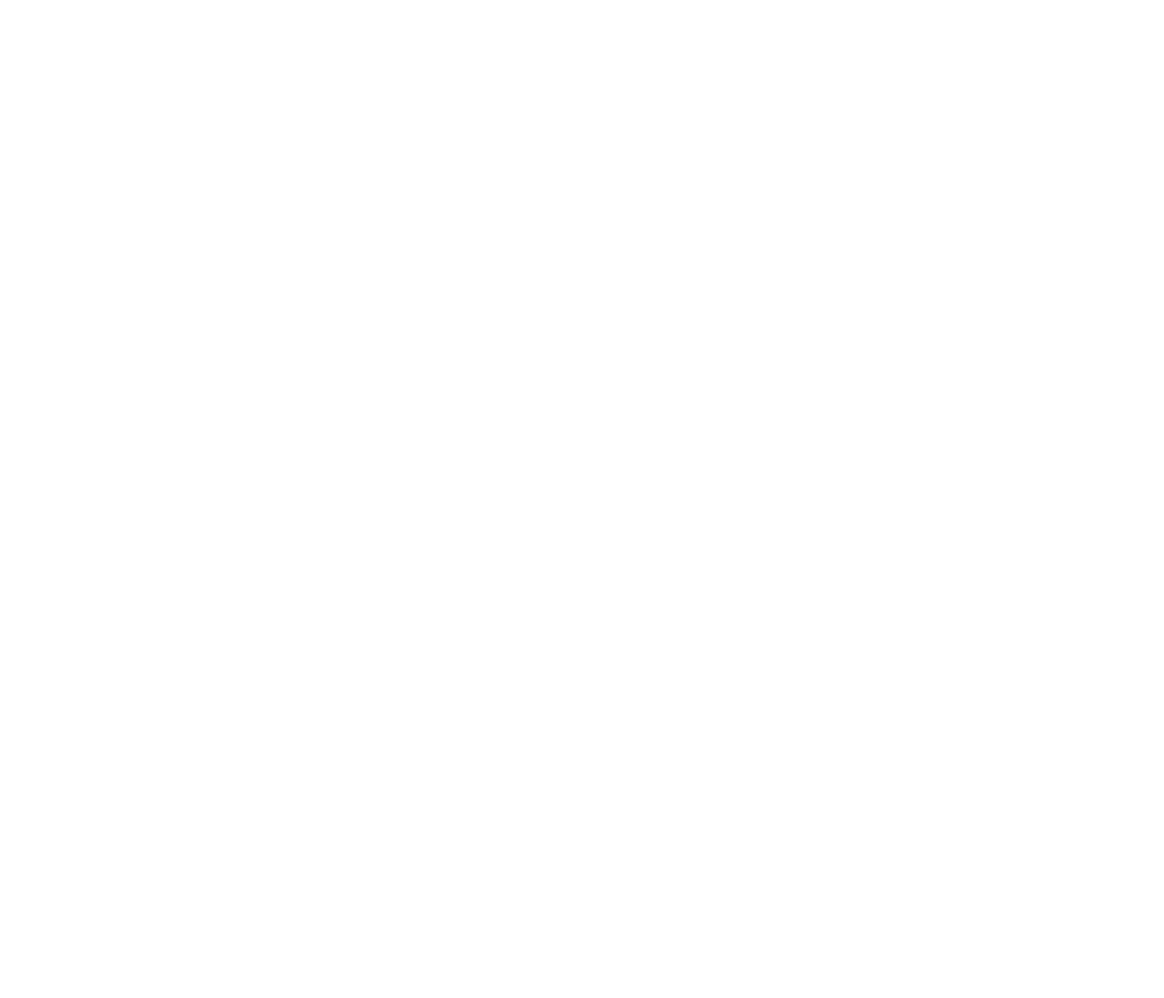
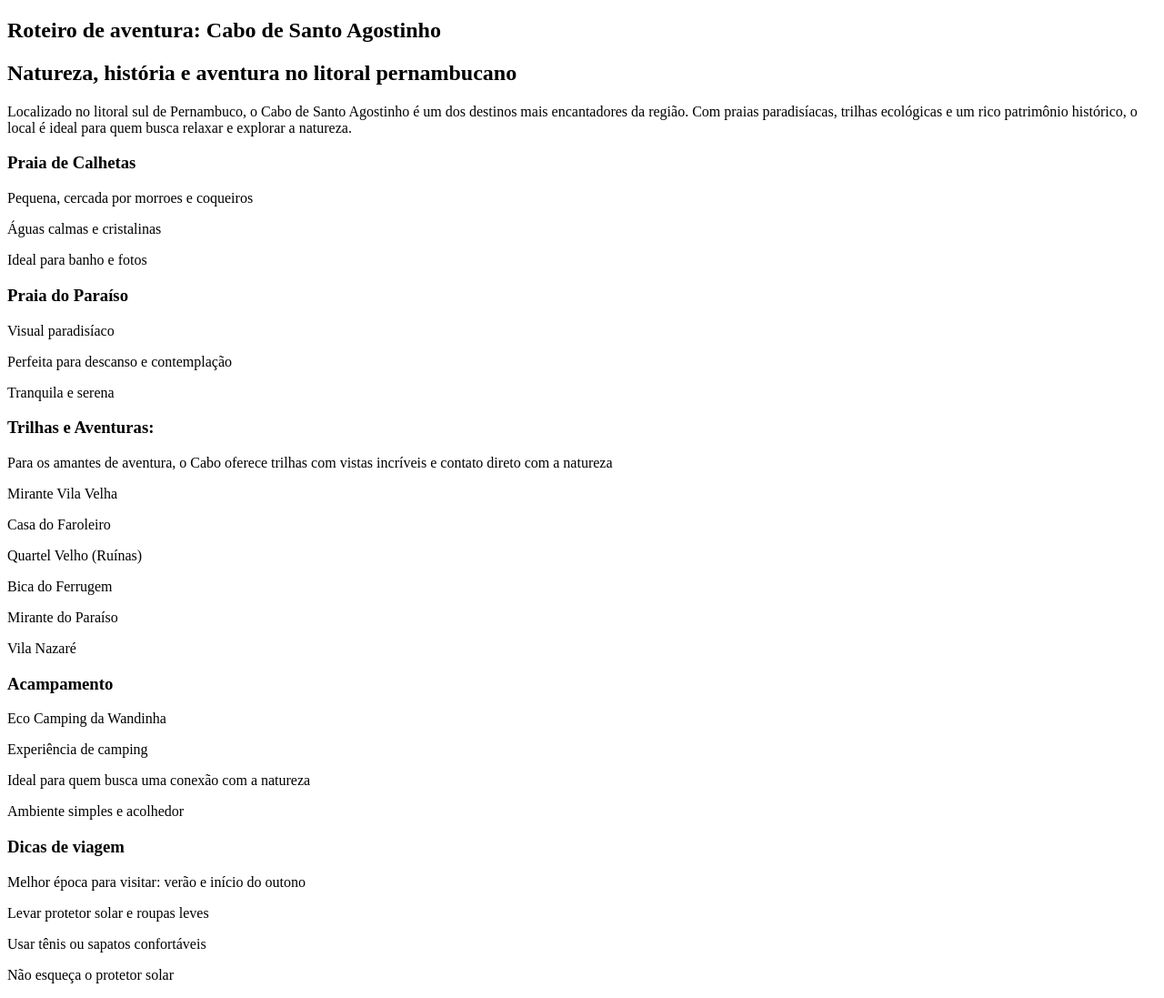
Before and after one commit to rafaeldamacena/cabodesantoagostinho, a plain HTML site: page index.html in a window 1280 px wide. Shown: the whole page at 91% size. Before the commit the page ends 800 px from the top, so only its background shows below. Drawn offline with Linux system fonts and the light colour scheme.

Commit message:
text content

```diff
--- a/index.html
+++ b/index.html
@@ -6,6 +6,68 @@
     <title>Cabo de Santo Agostinho</title>
 </head>
 <body>
+    <div id="page">
+
+        <main>
+            <section id="about">
+                <h1>Roteiro de aventura: Cabo de Santo Agostinho</h1>
+                <h2>Natureza, história e aventura no litoral pernambucano</h2>
+                <p>Localizado no litoral sul de Pernambuco, o Cabo de Santo Agostinho é um dos destinos mais encantadores da região. Com praias paradisíacas, trilhas ecológicas e um rico patrimônio histórico, o local é ideal para quem busca relaxar e explorar a natureza. </p>
+
+            </section>
+
+            <section id="beaches">
+
+                <h3>Praia de Calhetas</h3>
+                <p> Pequena, cercada por morroes e coqueiros</p>
+                <p>Águas calmas e cristalinas</p>
+                <p>Ideal para banho e fotos</p>
+
+                <h3>Praia do Paraíso</h3>
+                <p> Visual paradisíaco</p>
+                <p> Perfeita para descanso e contemplação</p>
+                <p> Tranquila e serena </p>
+
+            </section>
+
+            <section id="adventure">
+                <h3>Trilhas e Aventuras:</h3>
+                <p>Para os amantes de aventura, o Cabo oferece trilhas com vistas incríveis e contato direto com a natureza</p>
+                <p> Mirante Vila Velha</p>
+                <p> Casa do Faroleiro</p>
+                <p> Quartel Velho (Ruínas)</p>
+                <p> Bica do Ferrugem</p>
+                <p> Mirante do Paraíso</p>
+                <p> Vila Nazaré</p>
+            </section>
+
+            <section id="camping">
+                <h3>Acampamento</h3>
+                <p>Eco Camping da Wandinha </p>
+                <p> Experiência de camping</p>
+                <p> Ideal para quem busca uma conexão com a natureza</p>
+                <p> Ambiente simples e acolhedor </p>
+
+            </section>
+
+            <section id="tip">
+                <h3>Dicas de viagem</h3>
+                <p> Melhor época para visitar: verão e início do outono</p>
+                <p> Levar protetor solar e roupas leves</p>
+                <p> Usar tênis ou sapatos confortáveis</p>
+                <p> Não esqueça o protetor solar </p>
+
+            </section>
+
+        </main>
+
+
+
+
+
+    </div>
+
+
 
 </body>
 </html>
```
